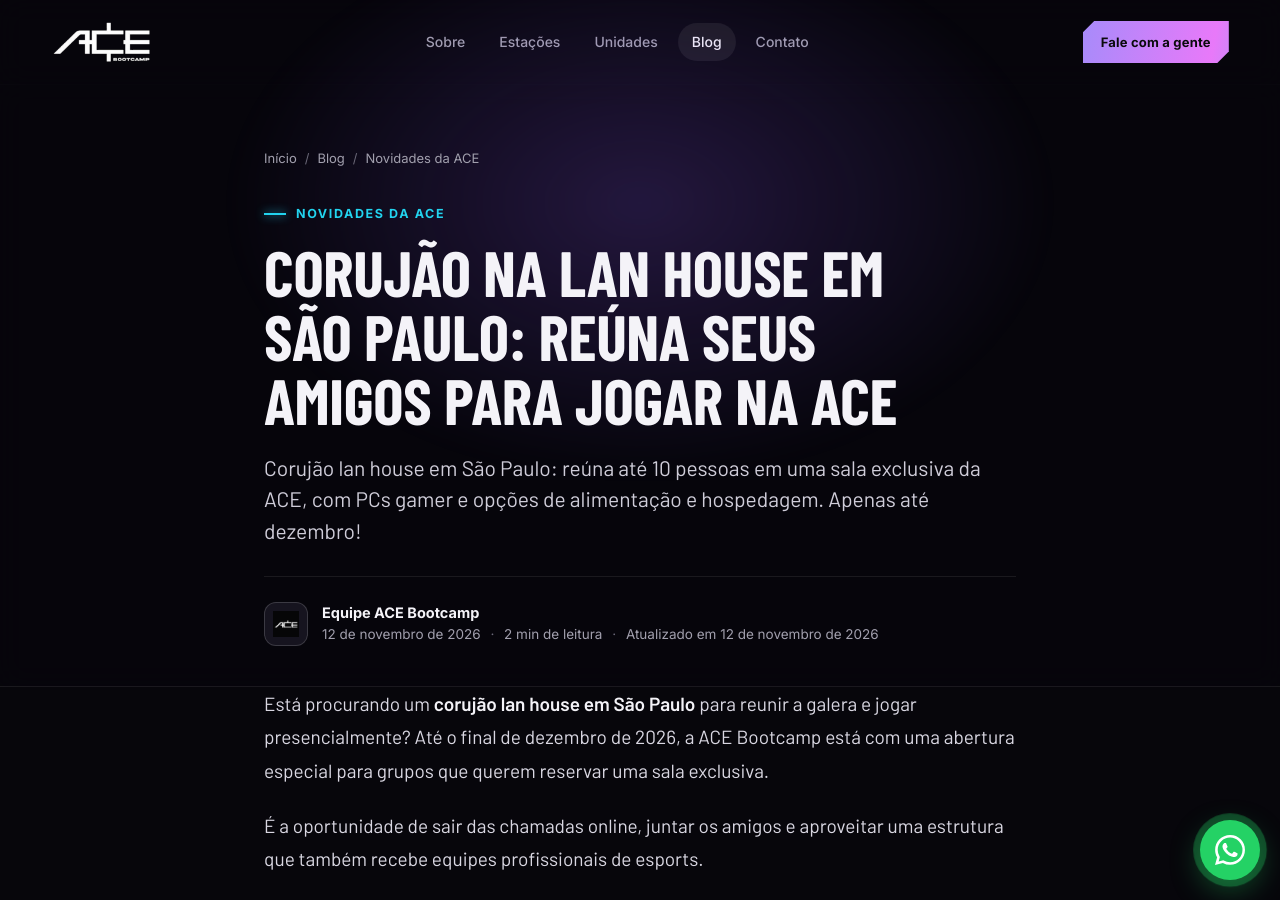
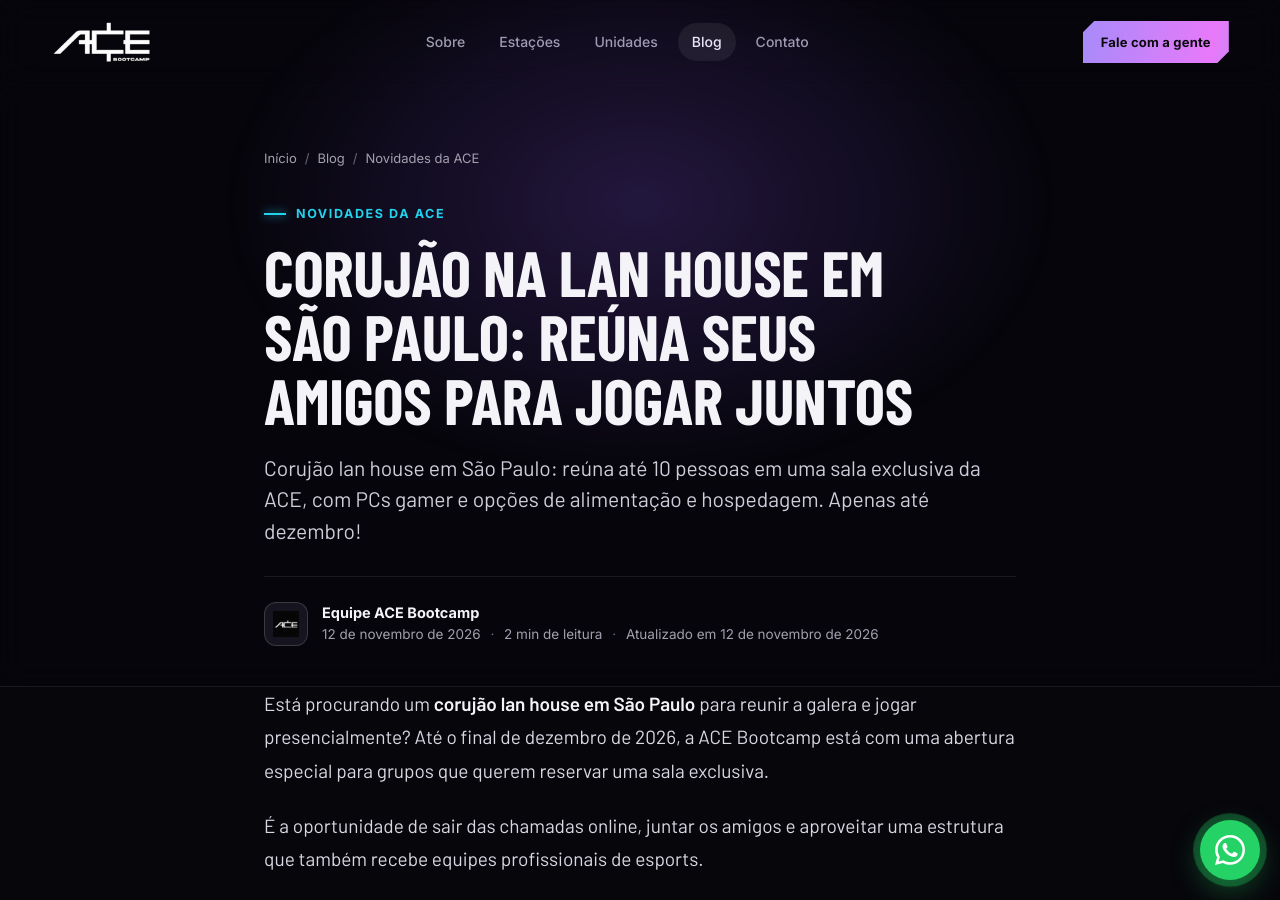
Before and after one commit to Jadissonr/ace-bootcamp-site, a Jekyll site: the page built from _posts/2026-11-12-corujao-lan-house-sao-paulo.md, in a window 1280 px wide and 900 px high. Built offline with Jekyll 4.4.1, drawn with Linux system fonts in a browser that asks for light colours.

Commit message:
Update _posts/2026-11-12-corujao-lan-house-sao-paulo.md (via Pages CMS)

```diff
--- a/_posts/2026-11-12-corujao-lan-house-sao-paulo.md
+++ b/_posts/2026-11-12-corujao-lan-house-sao-paulo.md
@@ -1,5 +1,5 @@
 ---
-title: "Corujão na lan house em São Paulo: reúna seus amigos para jogar na ACE"
+title: "Corujão na lan house em São Paulo: reúna seus amigos para jogar juntos"
 slug: corujao-lan-house-sao-paulo
 description: "Corujão lan house em São Paulo: reúna até 10 pessoas em uma sala
   exclusiva da ACE, com PCs gamer e opções de alimentação e hospedagem. Apenas
```
